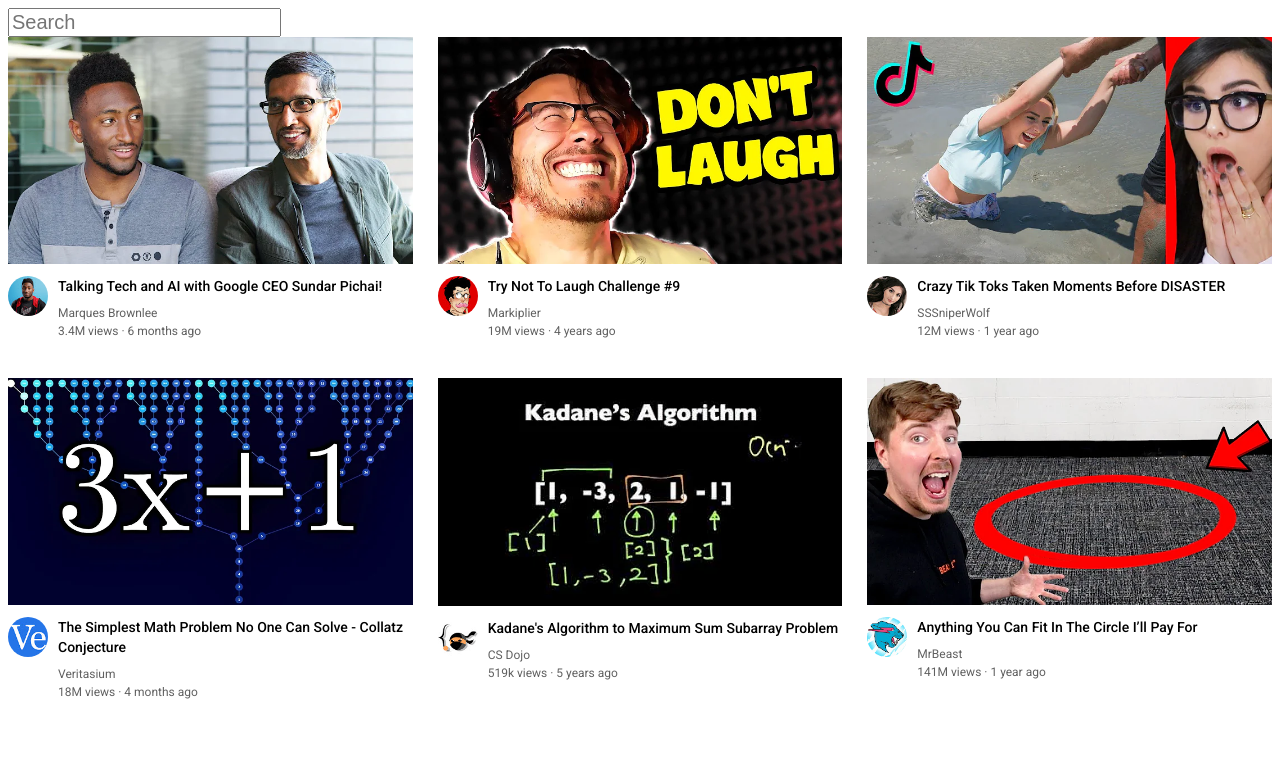
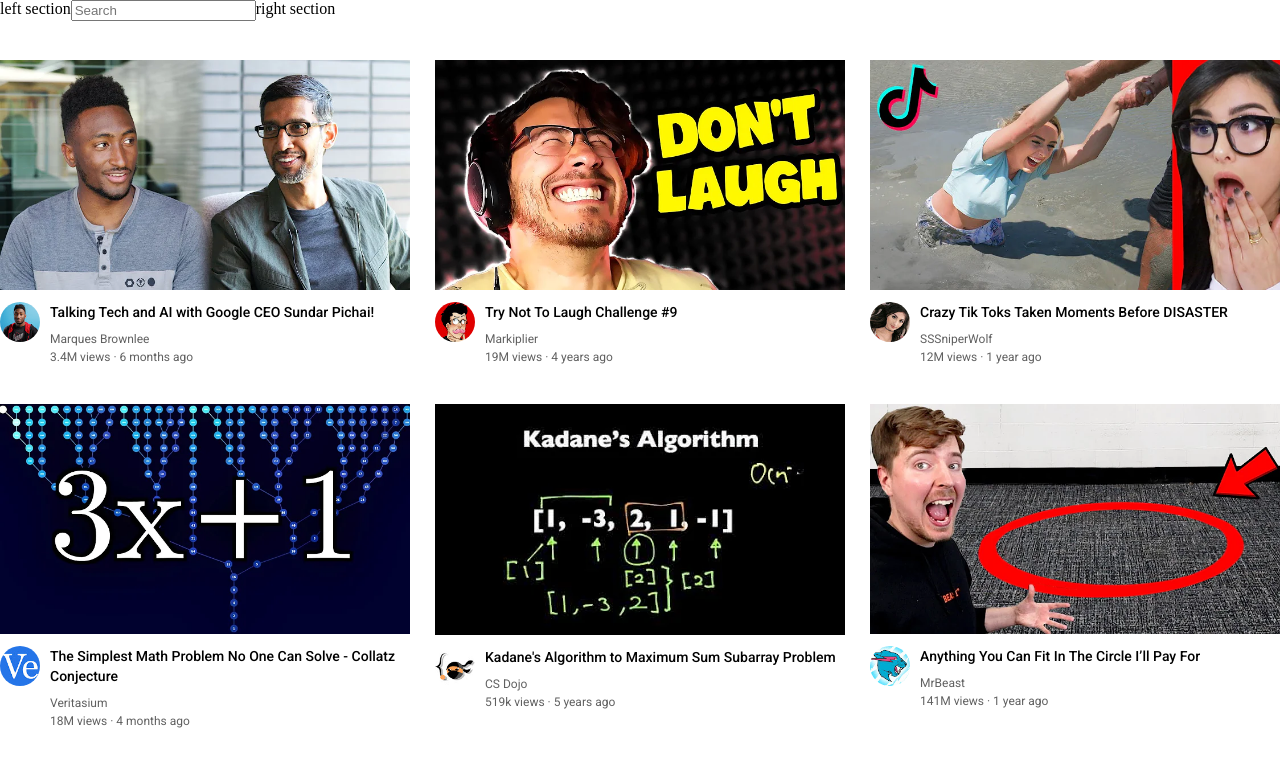
Before and after one commit to MrZik/Learn-JS, a plain HTML site: page Udemy/Modern Javascript (from novice to ninja)/Youtube/index.html in a window 1280 px wide. Drawn offline with Linux system fonts and the light colour scheme.

Commit message:
made folder for stlyes, put different styles into their own css files

```diff
--- a/Udemy/Modern Javascript (from novice to ninja)/Youtube/index.html
+++ b/Udemy/Modern Javascript (from novice to ninja)/Youtube/index.html
@@ -5,11 +5,25 @@
     <link rel="preconnect" href="https://fonts.googleapis.com">
     <link rel="preconnect" href="https://fonts.gstatic.com" crossorigin>
     <link href="https://fonts.googleapis.com/css2?family=Roboto:wght@400;500;700&display=swap" rel="stylesheet">
-    <link rel="stylesheet" href="styles.css">
+    <link rel="stylesheet" href="styles/styles.css">
+    <link rel="stylesheet" href="styles/general.css">
+    <link rel="stylesheet" href="styles/header.css">
     <title>Youtube</title>
 </head>
 <body>
-    <input class="search-bar" type="text" placeholder="Search">
+    <div class="header">
+        <div class="left-section">
+            left section
+        </div>
+        <div class="middle-section">
+            <input class="search-bar" type="text" placeholder="Search">
+        </div>
+        <div class="right-section">
+            right section
+        </div>
+
+    </div>
+
     <div class="video-grid">
         <div class="video-preview">
             <div class="thumbnail-row">
--- /dev/null
+++ b/Udemy/Modern Javascript (from novice to ninja)/Youtube/styles/general.css
@@ -0,0 +1,8 @@
+p{
+    font-family: Roboto,Arial;
+    margin-top: 0;
+    margin-bottom: 0;
+}
+body{
+    margin: 0;
+}
--- /dev/null
+++ b/Udemy/Modern Javascript (from novice to ninja)/Youtube/styles/header.css
@@ -0,0 +1,8 @@
+.header{
+    height: 60px;
+    display: flex;
+    flex-direction: row;
+}
+.left-section{
+
+}
--- a/Udemy/Modern Javascript (from novice to ninja)/Youtube/styles.css
+++ b/Udemy/Modern Javascript (from novice to ninja)/Youtube/styles/styles.css
@@ -1,17 +1,9 @@
-p{
-    font-family: Roboto,Arial;
-    margin-top: 0;
-    margin-bottom: 0;
-}
+
 .thumbnail{
     width: 100%;
 }
 .thumbnail-row{
     margin-bottom: 12px;
-}
-.search-bar{
-    display: block;
-    font-size: 20px;
 }
 .video-title{
     font-size: 14px;
@@ -45,3 +37,6 @@
     column-gap: 25px;
     row-gap: 40px;
 }
+.header{
+
+}
```
